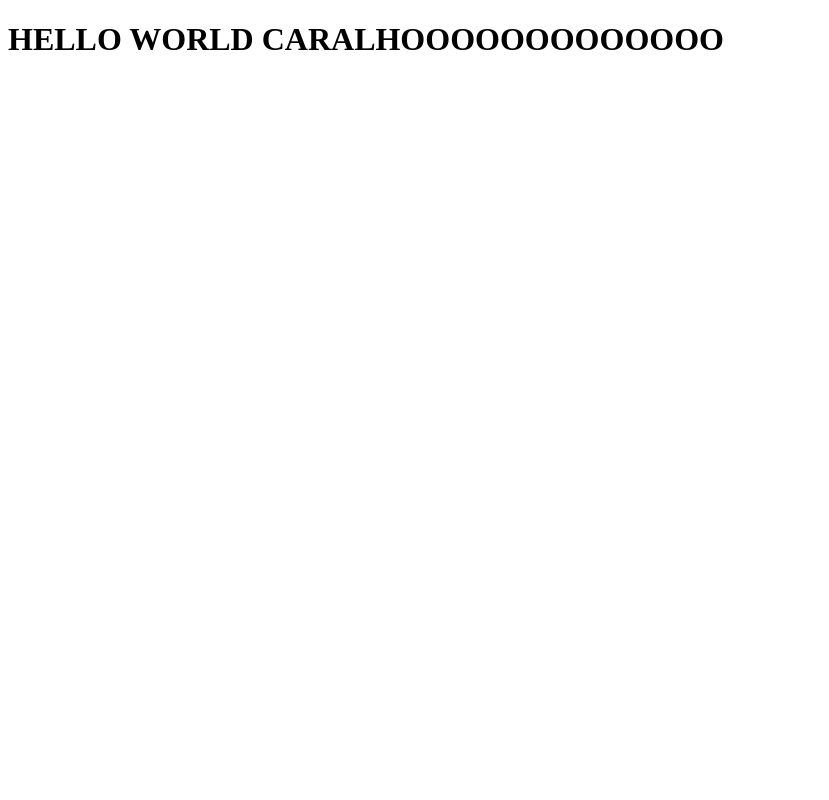
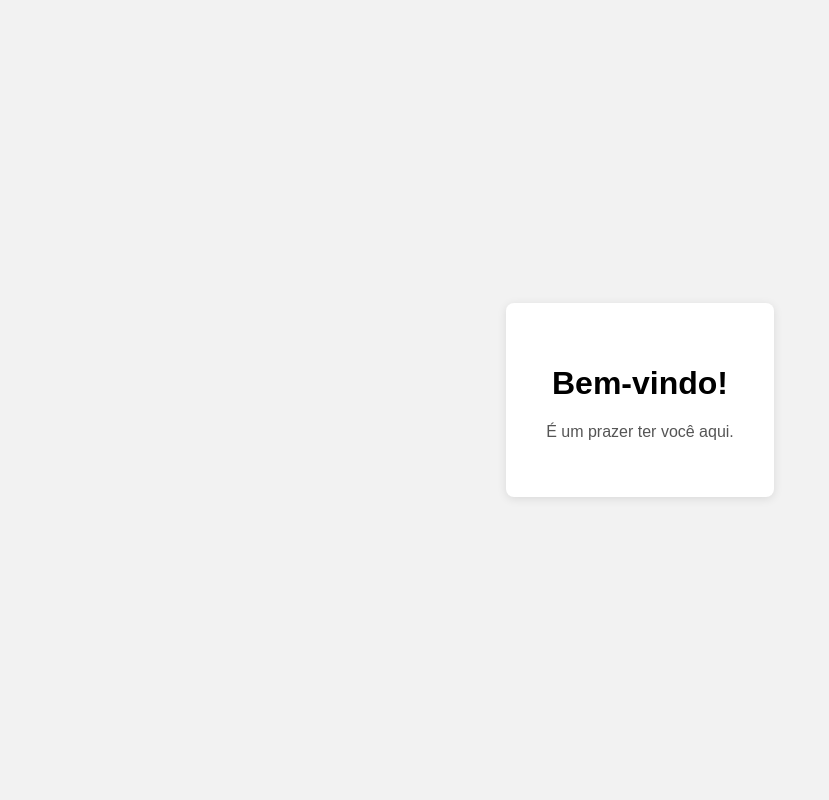
Before and after one commit to ErickMazur29/cars_project, a Django app: page / in a window 1280 px wide. Shown: the whole page, without its empty margins (0-829 px from the left). Run offline with Django 5.2, Linux system fonts and the light colour scheme.

Commit message:
adição de create view no projeto
alteração na NewCarView para uma CreateView, ampliando as boas praticas e clareza no codigo + mudança no index

```diff
--- a/app/urls.py
+++ b/app/urls.py
@@ -18,7 +18,7 @@ from django.contrib import admin
 from django.urls import path
 from django.conf import settings
 from django.conf.urls.static import static
-from cars.views import index, CarsListView, NewCarView
+from cars.views import index, CarsListView, NewCarCreateView
 from accounts.views import register_view, login_view, logout_view
 
 
@@ -28,7 +28,7 @@ urlpatterns = [
     path('admin/', admin.site.urls),
     path('', index),
     path('cars/', CarsListView.as_view(), name='cars_list'),
-    path('new_car/', NewCarView.as_view(), name='new_car'),
+    path('new_car/', NewCarCreateView.as_view(), name='new_car'),
     path('register/', register_view, name='register'),
     path('login/', login_view, name='login'),
     path('logout/', logout_view, name='logout'),
--- a/cars/templates/index.html
+++ b/cars/templates/index.html
@@ -1,11 +1,37 @@
 <!DOCTYPE html>
-<html lang="en">
+<html lang="pt-BR">
 <head>
     <meta charset="UTF-8">
-    <meta name="viewport" content="width=device-width, initial-scale=1.0">
-    <title>Document</title>
+    <title>Boas-vindas</title>
+    <style>
+        body {
+            margin: 0;
+            height: 100vh;
+            font-family: Arial, Helvetica, sans-serif;
+            background-color: #f2f2f2;
+
+            display: flex;
+            justify-content: center;
+            align-items: center;
+        }
+
+        .container {
+            background-color: #ffffff;
+            padding: 40px;
+            border-radius: 8px;
+            text-align: center;
+            box-shadow: 0 2px 10px rgba(0, 0, 0, 0.1);
+        }
+
+        p {
+            color: #555;
+        }
+    </style>
 </head>
 <body>
-   <H1>HELLO WORLD CARALHOOOOOOOOOOOOO</H1>
+    <div class="container">
+        <h1>Bem-vindo!</h1>
+        <p>É um prazer ter você aqui.</p>
+    </div>
 </body>
 </html>
--- a/cars/templates/new_car.html
+++ b/cars/templates/new_car.html
@@ -4,7 +4,7 @@
 <body>
     <form method="post" enctype="multipart/form-data">
         {% csrf_token %}
-        <table>{{ new_car_form.as_table}}</table>
+        <table>{{ form.as_table}}</table>
         <input type="submit" value="Cadastrar" class="btn-submit">
 
     </form>
--- a/cars/views.py
+++ b/cars/views.py
@@ -1,8 +1,7 @@
-from django.shortcuts import render, redirect
+from django.shortcuts import render
 from cars.models import Car
 from cars.forms import CarModelForm
-from django.views import View
-from django.views.generic import ListView
+from django.views.generic import ListView, CreateView
 
 def index(request):
     return render(request, 'index.html')
@@ -22,14 +21,8 @@ class CarsListView(ListView):
         return cars
 
 
-class NewCarView(View):
-    def get(self, request):
-        new_car_form = CarModelForm()
-        return render(request, 'new_car.html', {'new_car_form': new_car_form })
-
-    def post(self, request):
-        new_car_form = CarModelForm(request.POST, request.FILES)
-        if new_car_form.is_valid():
-            new_car_form.save()
-            return redirect('cars_list')
-        return render(request, 'new_car.html', {'new_car_form': new_car_form })
+class NewCarCreateView(CreateView):
+    model = Car
+    form_class = CarModelForm
+    template_name = 'new_car.html'
+    success_url = '/cars/'
```
Also changed, not shown: db.sqlite3, media/cars/jetta_2.0_211.webp (added).
